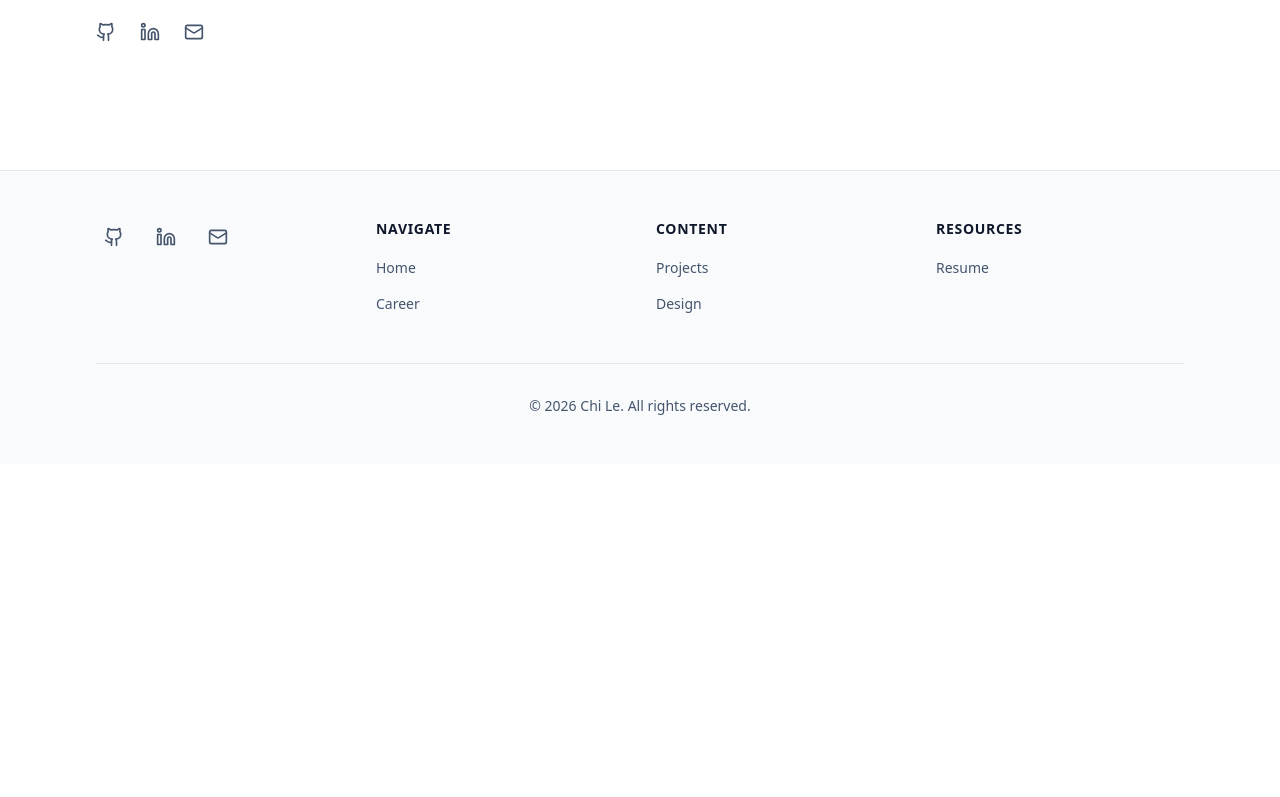
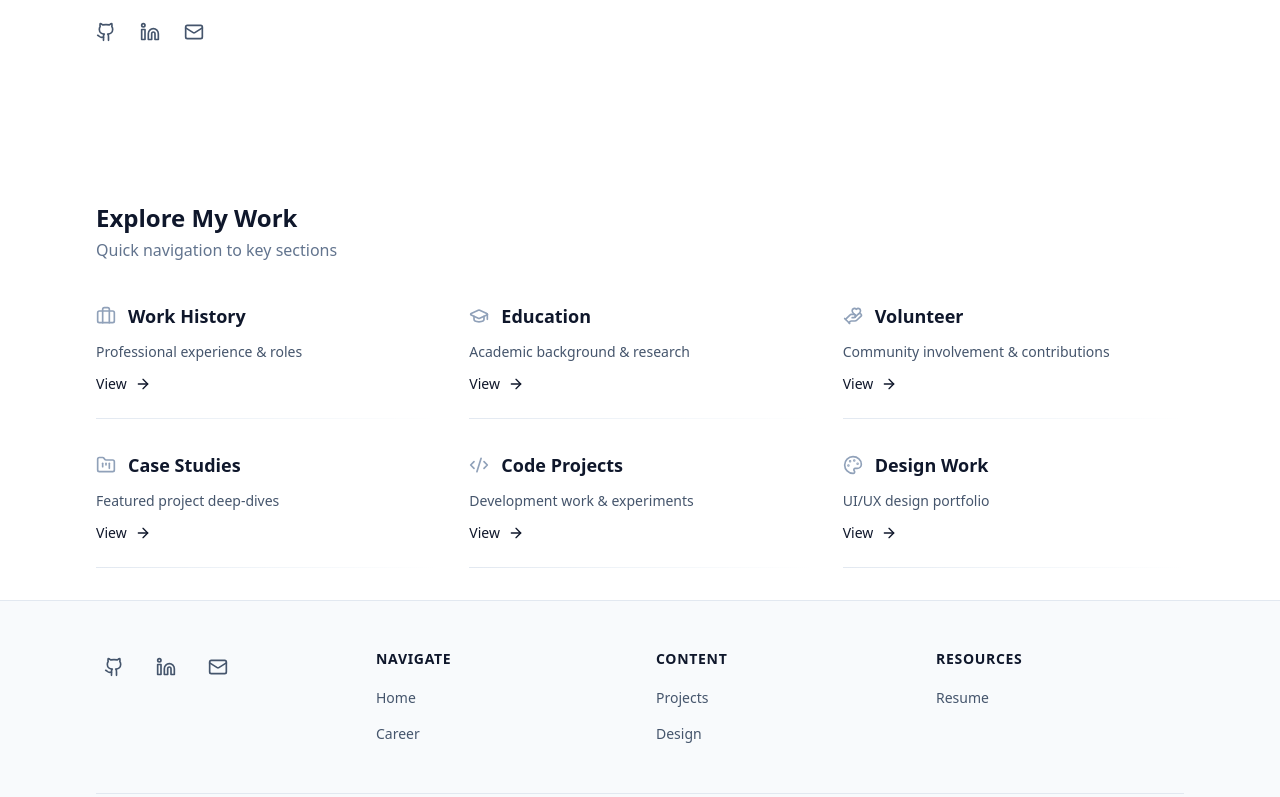
Before and after one commit to chile20/my-portfolio, a Next.js app: page / in a window 1280 px wide. Shown: the part 595-1392 px from the top of the page. Before the commit the page ends 1059 px from the top, so only its background shows below. Built offline with nearby package versions, Linux system fonts and the light colour scheme.

Commit message:
Added quick links to homepage

```diff
--- a/src/app/page.tsx
+++ b/src/app/page.tsx
@@ -1,14 +1,11 @@
 import { Hero } from '@/components/sections/Hero';
-import { FeaturedProjects } from '@/components/sections/FeaturedProjects';
-import projectsData from '@/content/data/projects.json';
+import { QuickLinks } from '@/components/sections/QuickLinks';
 
 export default function HomePage() {
-  const featuredProjects = projectsData.filter((project) => project.featured);
-
   return (
     <>
       <Hero />
-      {/* <FeaturedProjects projects={featuredProjects} /> */}
+      <QuickLinks />
     </>
   );
 }
--- /dev/null
+++ b/src/components/sections/QuickLinks.tsx
@@ -0,0 +1,165 @@
+'use client';
+
+import { motion } from 'framer-motion';
+import {
+  Briefcase,
+  GraduationCap,
+  FolderKanban,
+  Code2,
+  Palette,
+  FileText,
+  ArrowRight,
+  HandHeart,
+  Hand
+} from 'lucide-react';
+import Link from 'next/link';
+import Container from '@/components/ui/Container';
+
+interface QuickLink {
+  title: string;
+  description: string;
+  href: string;
+  icon: React.ElementType;
+}
+
+const quickLinks: QuickLink[] = [
+  {
+    title: 'Work History',
+    description: 'Professional experience & roles',
+    href: '/experience#work',
+    icon: Briefcase,
+  },
+  {
+    title: 'Education',
+    description: 'Academic background & research',
+    href: '/experience#education',
+    icon: GraduationCap,
+  },
+    {
+    title: 'Volunteer',
+    description: 'Community involvement & contributions',
+    href: '/experience#volunteer',
+    icon: HandHeart,
+  },
+  {
+    title: 'Case Studies',
+    description: 'Featured project deep-dives',
+    href: '/projects#featured',
+    icon: FolderKanban,
+  },
+  {
+    title: 'Code Projects',
+    description: 'Development work & experiments',
+    href: '/projects#snippets',
+    icon: Code2,
+  },
+  {
+    title: 'Design Work',
+    description: 'UI/UX design portfolio',
+    href: '/projects#gallery',
+    icon: Palette,
+  },
+];
+
+const containerVariants = {
+  hidden: { opacity: 0 },
+  visible: {
+    opacity: 1,
+    transition: {
+      staggerChildren: 0.08,
+    },
+  },
+};
+
+const itemVariants = {
+  hidden: { opacity: 0, y: 20 },
+  visible: {
+    opacity: 1,
+    y: 0,
+    transition: {
+      duration: 0.5,
+    }
+  },
+};
+
+/**
+ * Quick Links Section Component
+ * Displays navigation links to key portfolio sections
+ */
+export function QuickLinks() {
+  return (
+    <section className="relative py-8">
+      <Container>
+        {/* Section Header */}
+        <motion.div
+          initial={{ opacity: 0, y: 20 }}
+          whileInView={{ opacity: 1, y: 0 }}
+          viewport={{ once: true }}
+          transition={{ duration: 0.5 }}
+          className="mb-10"
+        >
+          <h2 className="text-2xl font-bold text-slate-900 dark:text-slate-100">
+            Explore My Work
+          </h2>
+          <p className="mt-1 text-slate-500 dark:text-slate-400">
+            Quick navigation to key sections
+          </p>
+        </motion.div>
+
+        {/* Quick Links Grid */}
+        <motion.div
+          variants={containerVariants}
+          initial="hidden"
+          whileInView="visible"
+          viewport={{ once: true }}
+          className="grid gap-8 sm:grid-cols-2 lg:grid-cols-3"
+        >
+          {quickLinks.map((link, index) => {
+            const Icon = link.icon;
+            return (
+              <motion.article key={link.href} variants={itemVariants} className="group">
+                <Link
+                  href={link.href}
+                  className="block focus-visible:outline-2 focus-visible:outline-blue-600 focus-visible:outline-offset-2 rounded-sm"
+                  aria-label={`${link.title}: ${link.description}`}
+                >
+                  <div className="space-y-3">
+                    {/* Icon */}
+                    <div className="flex items-center gap-3">
+                      <Icon
+                        className="h-5 w-5 text-slate-400 transition-colors group-hover:text-slate-900 dark:group-hover:text-white"
+                        aria-hidden="true"
+                      />
+                      <h3 className="text-lg font-semibold text-slate-900 transition-colors group-hover:text-slate-600 dark:text-white dark:group-hover:text-slate-300">
+                        {link.title}
+                      </h3>
+                    </div>
+
+                    {/* Description */}
+                    <p className="text-sm text-slate-600 dark:text-slate-400">
+                      {link.description}
+                    </p>
+
+                    {/* Arrow */}
+                    <div className="flex items-center gap-2 text-sm font-medium text-slate-900 dark:text-white">
+                      <span className="transition-colors group-hover:text-slate-600 dark:group-hover:text-slate-300">
+                        View
+                      </span>
+                      <ArrowRight
+                        className="h-4 w-4 transition-transform group-hover:translate-x-1"
+                        aria-hidden="true"
+                      />
+                    </div>
+                  </div>
+                </Link>
+
+                {/* Divider */}
+                <div className="mt-6 h-px bg-gradient-to-r from-slate-200 via-slate-100 to-transparent dark:from-slate-800 dark:via-slate-900 dark:to-transparent" />
+              </motion.article>
+            );
+          })}
+        </motion.div>
+      </Container>
+    </section>
+  );
+}
```
